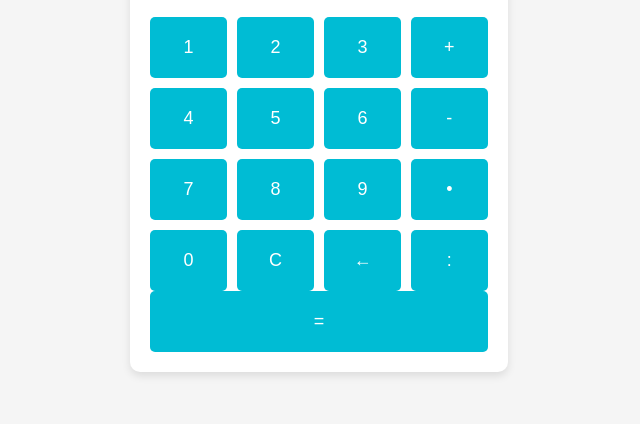
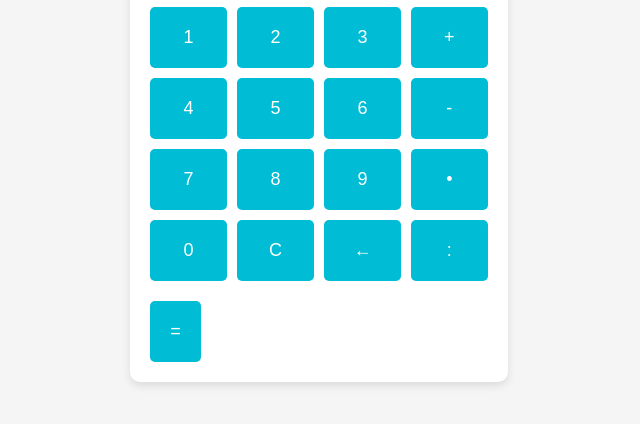
Before and after one commit to terryutg/leva-calculator, a plain HTML site: page index.html in a window 1280 px wide. Shown: the part 302-726 px from the top of the page, without its empty margins (321-961 px from the left). Drawn offline with Linux system fonts and the light colour scheme.

Commit message:
Update index.html

```diff
--- a/index.html
+++ b/index.html
@@ -66,6 +66,10 @@
         .button.wide {
             grid-column: span 4; /* Кнопка = занимает всю строку */
         }
+        .equal-row {
+            grid-column: span 4; /* Разделение для кнопки = */
+            margin-top: 20px;
+        }
     </style>
 </head>
 <body>
@@ -95,7 +99,7 @@
             <button class="button" onclick="appendToDisplay(':')">:</button>
         </div>
 
-        <div class="buttons">
+        <div class="equal-row">
             <button class="button wide" onclick="calculateResult()">=</button>
         </div>
     </div>
```
